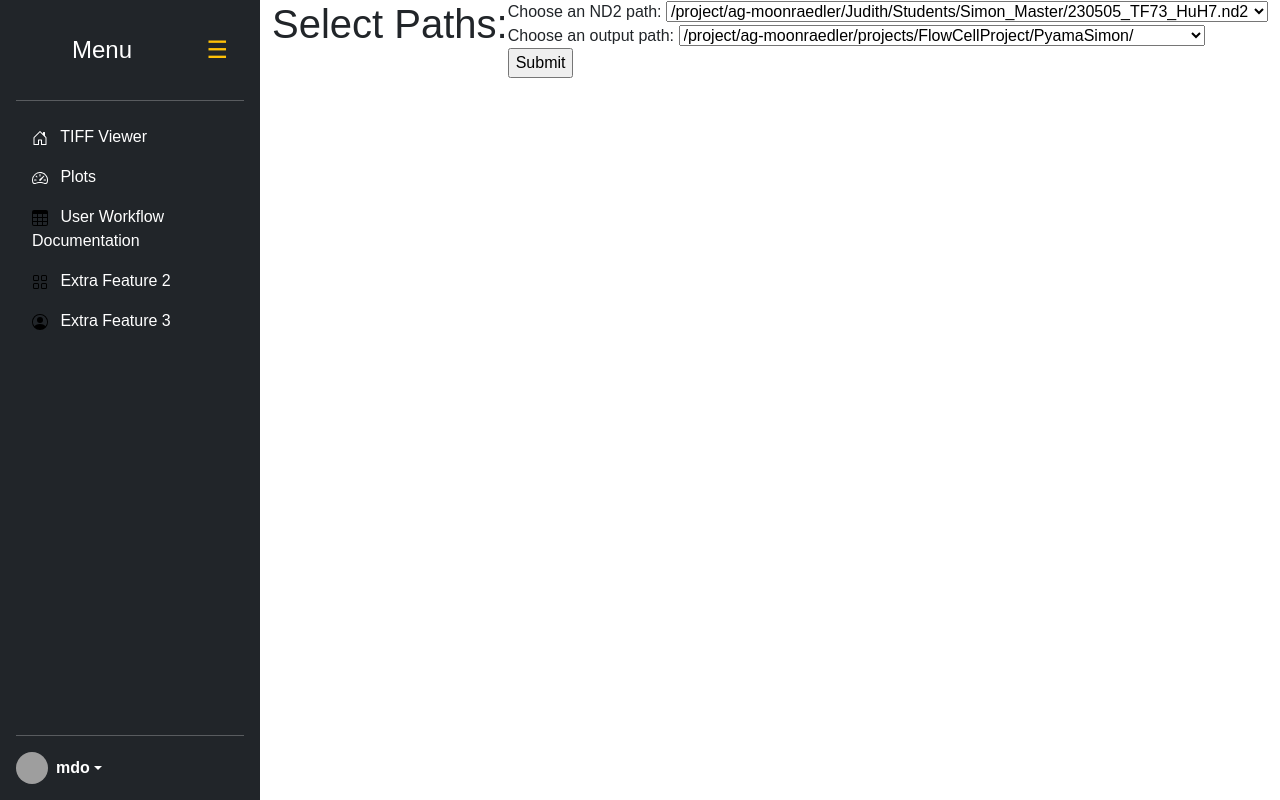
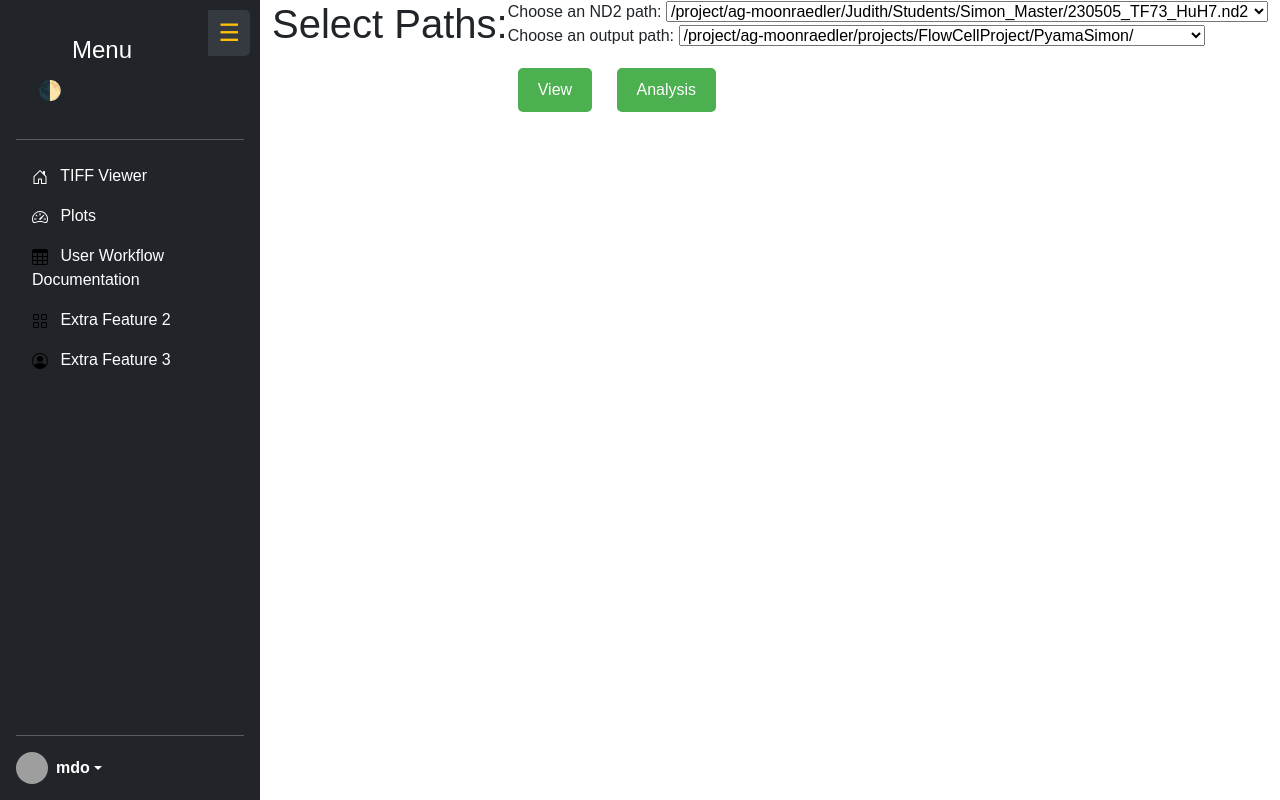
Before and after one commit to keejkrej/liscator, a Flask app: page / in a window 1280 px wide. Run offline with Flask 3, Linux system fonts and the light colour scheme; parts of the project's set-up code (start-up, migrations or seed data) failed here and were passed over; some libraries are stand-ins or nearby versions; grey boxes are pictures that could not be loaded.

Commit message:
Separated view/analysis and added dark mode

```diff
--- a/app.py
+++ b/app.py
@@ -24,13 +24,17 @@ class App:
         def select_paths():
             nd2_path = request.form['nd2_paths']
             out_path = request.form['out_paths']
+            redirect_to = request.form['redirect_to']
 
             self.cell_viewer = CellViewer(nd2_path=nd2_path, output_path=out_path)
-
             self.cell_viewer.nd2_path = nd2_path
             self.cell_viewer.output_path = out_path
-
-            return redirect(url_for('view'))
+            if redirect_to == 'view':
+                return redirect(url_for('view'))
+            elif redirect_to == 'analysis':
+                return redirect(url_for('analysis'))
+            else:
+                return redirect(url_for('index'))
 
         @self.app.route('/view', methods=['GET', 'POST'])
         def view():
@@ -120,6 +124,15 @@ class App:
             pyama_util.square_roi(out_dir, positions, square_um_size)
             return jsonify({'status': 'success'})
 
+        @self.app.route('/analysis')
+        def analysis():
+            if self.cell_viewer is None:
+                return redirect(url_for('index'))
+            return render_template('analysis.html',
+                                   n_positions=len(self.cell_viewer.positions),
+                                   n_channels=self.cell_viewer.channel_max,
+                                   n_frames=self.cell_viewer.frame_max)
+
     def load_paths(self, file_path):
         with open(file_path, mode='r') as file:
             paths = [line.strip() for line in file]
--- a/out_paths.txt
+++ b/out_paths.txt
@@ -1,4 +1,5 @@
 /project/ag-moonraedler/projects/FlowCellProject/PyamaSimon/
 /project/ag-moonraedler/projects/FlowCellProject/PyamaSimonBackup/
 /scratch/j/J.Mercado/PyamaSimonBackup/
+/scratch/j/J.Mercado/PyamaTest/
 /path/to/output/file2
--- a/templates/index.html
+++ b/templates/index.html
@@ -2,7 +2,7 @@
 {% extends "layout.html" %} {% block body %}
 <div class="container">
     <h1>Select Paths:</h1>
-    <form action="/select_paths" method="post">
+    <form id="pathForm" action="/select_paths" method="post">
         <label for="nd2_paths">Choose an ND2 path:</label>
         <select name="nd2_paths" id="nd2_paths">
             {% for path in nd2_paths %}
@@ -17,12 +17,49 @@
             {% endfor %}
         </select>
         <br />
-        <input type="submit" value="Submit" />
+        <input type="hidden" name="redirect_to" id="redirect_to" value="view" />
+        <div class="button-container">
+            <button type="button" onclick="submitForm('view')" class="button">
+                View
+            </button>
+            <button
+                type="button"
+                onclick="submitForm('analysis')"
+                class="button"
+            >
+                Analysis
+            </button>
+        </div>
     </form>
 </div>
+
+<style>
+    .button-container {
+        margin-top: 20px;
+    }
+    .button {
+        display: inline-block;
+        padding: 10px 20px;
+        margin: 0 10px;
+        background-color: #4caf50;
+        color: white;
+        text-decoration: none;
+        border-radius: 5px;
+        border: none;
+        cursor: pointer;
+    }
+    .button:hover {
+        background-color: #45a049;
+    }
+</style>
 
 <script>
     document.getElementById("nd2_paths").value = "{{ nd2_paths[0] }}";
     document.getElementById("out_paths").value = "{{ out_paths[0] }}";
+
+    function submitForm(destination) {
+        document.getElementById("redirect_to").value = destination;
+        document.getElementById("pathForm").submit();
+    }
 </script>
 {% endblock %}
--- a/templates/layout.html
+++ b/templates/layout.html
@@ -21,6 +21,14 @@
             body {
                 font-family: Arial, sans-serif;
                 overflow-x: hidden;
+                transition:
+                    background-color 0.3s,
+                    color 0.3s;
+            }
+
+            body.dark-mode {
+                background-color: #121212;
+                color: #ffffff;
             }
 
             .container {
@@ -101,23 +109,29 @@
             }
 
             .sidebar-header {
-                display: flex;
-                align-items: center;
-                justify-content: space-between;
-                position: relative;
                 padding: 1rem;
             }
 
             .toggle-btn {
-                background: none;
+                position: absolute;
+                top: 10px;
+                right: -40px;
+                background: #343a40;
                 border: none;
                 color: #ffc107;
                 font-size: 1.5rem;
                 cursor: pointer;
-                position: absolute;
+                padding: 5px 10px;
+                border-radius: 0 5px 5px 0;
+                transition: all 0.3s;
+            }
+
+            .sidebar-container.collapsed .toggle-btn {
+                right: -40px;
+            }
+
+            .sidebar-container:not(.collapsed) .toggle-btn {
                 right: 10px;
-                transition: all 0.3s;
-                z-index: 1000;
             }
 
             .sidebar-container.collapsed
@@ -133,7 +147,6 @@
             }
 
             .sidebar-container.collapsed .toggle-btn {
-                right: 5px;
                 transform: rotate(180deg);
             }
 
@@ -148,6 +161,22 @@
 
             .sidebar-container:not(.collapsed) .menu-link {
                 pointer-events: auto;
+            }
+
+            .dark-mode-toggle {
+                background: none;
+                border: none;
+                color: #ffc107;
+                font-size: 1.2rem;
+                cursor: pointer;
+            }
+
+            body.dark-mode .sidebar-container {
+                background-color: #1e1e1e;
+            }
+
+            body.dark-mode .nav-link {
+                color: #ffffff;
             }
         </style>
     </head>
@@ -198,6 +227,9 @@
                     class="d-flex flex-column flex-shrink-0 p-3 text-bg-dark sidebar-content"
                 >
                     <div class="sidebar-header">
+                        <div
+                            class="d-flex justify-content-between align-items-center"
+                        >
                             <a
                                 href="/"
                                 class="d-flex align-items-center mb-3 mb-md-0 me-md-auto text-white text-decoration-none menu-link"
@@ -213,13 +245,16 @@
                                 </div>
                                 <span class="fs-4 menu-text">Menu</span>
                             </a>
+                        </div>
+                        <div class="mt-2">
                             <button
-                            class="toggle-btn"
-                            id="toggleSidebar"
-                            title="Toggle Sidebar"
+                                class="dark-mode-toggle"
+                                id="darkModeToggle"
+                                title="Toggle Dark Mode"
                             >
-                            &#9776;
+                                🌓
                             </button>
+                        </div>
                     </div>
                     <hr />
                     <ul
@@ -356,6 +391,13 @@
                         </ul>
                     </div>
                 </div>
+                <button
+                    class="toggle-btn"
+                    id="toggleSidebar"
+                    title="Toggle Sidebar"
+                >
+                    &#9776;
+                </button>
             </div>
 
             <div class="main-content" id="content">
@@ -367,6 +409,7 @@
             const sidebar = document.getElementById("sidebar");
             const mainContent = document.querySelector(".main-content");
             const toggleBtn = document.getElementById("toggleSidebar");
+            const darkModeToggle = document.getElementById("darkModeToggle");
 
             toggleBtn.addEventListener("click", function (event) {
                 event.preventDefault();
@@ -380,6 +423,19 @@
                     event.preventDefault();
                 }
             });
+
+            darkModeToggle.addEventListener("click", function () {
+                document.body.classList.toggle("dark-mode");
+                localStorage.setItem(
+                    "darkMode",
+                    document.body.classList.contains("dark-mode"),
+                );
+            });
+
+            // Check for saved dark mode preference
+            if (localStorage.getItem("darkMode") === "true") {
+                document.body.classList.add("dark-mode");
+            }
         </script>
     </body>
 </html>
```
Also changed, not shown: static/api.js (line endings or trailing spaces), static/ui.js (line endings or trailing spaces), templates/view.html (line endings or trailing spaces). Lines whose indentation alone changed are shown as unchanged.
